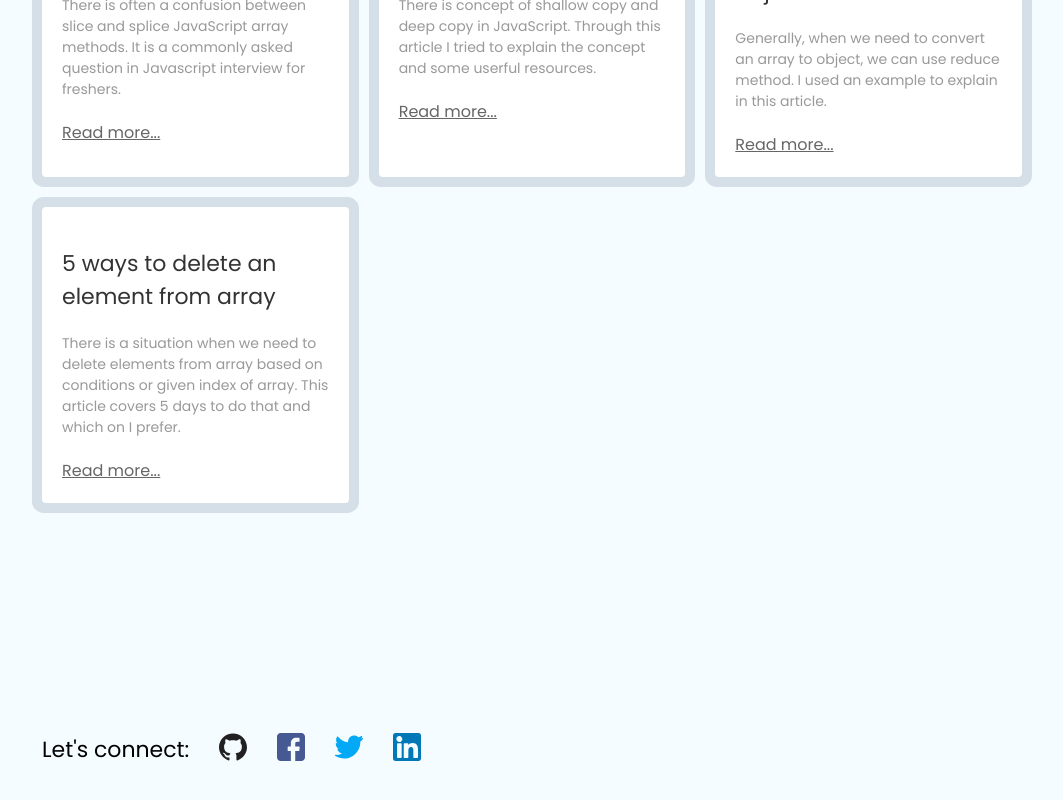
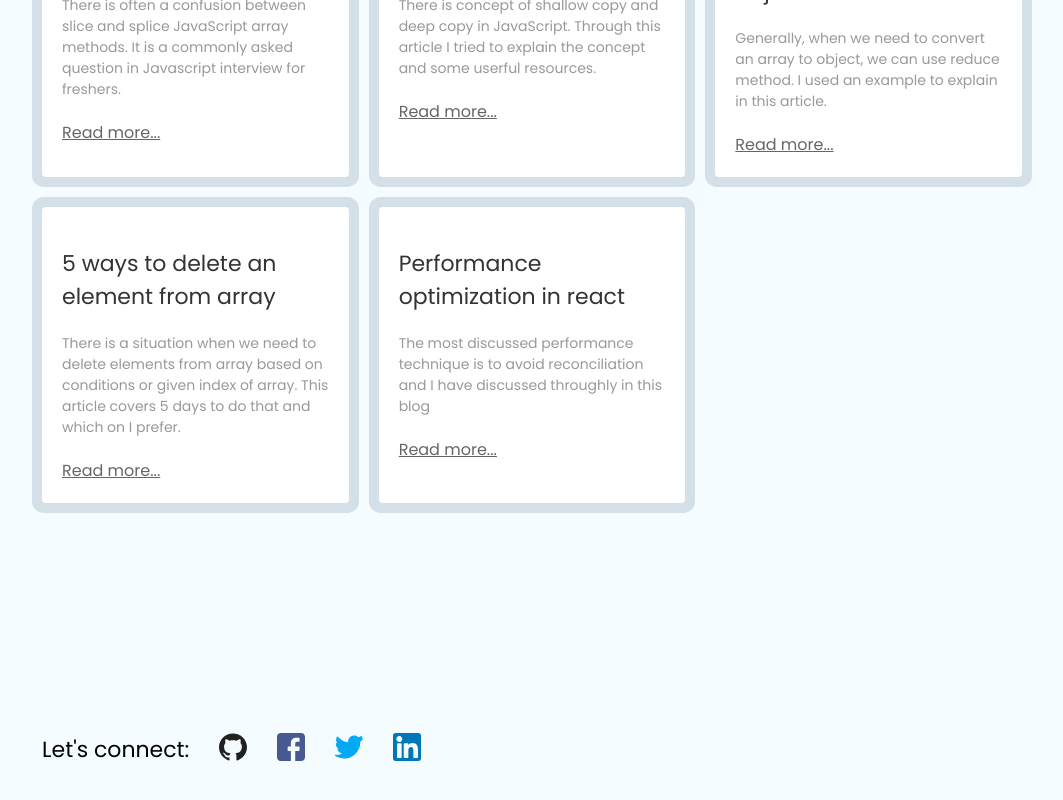
Before and after one commit to ip127001/devrk, a React (Create React App) app: page / in a window 1280 px wide. Shown: the part 1733-2533 px from the top of the page, without its empty margins (108-1171 px from the left). Built offline with nearby package versions, Linux system fonts and the light colour scheme.

Commit message:
performance optimization blog added

```diff
--- a/src/components/blogs/blogs.js
+++ b/src/components/blogs/blogs.js
@@ -3,6 +3,7 @@ import './blogs.scss'
 import array from '../../assets/array.png'
 import objects from '../../assets/objects.png'
 import js from '../../assets/js.png'
+import shouldComponentUpdate from '../../assets/shouldComponentUpdate.png'
 
 function Blog() {
   const mainObjArr = [
@@ -35,6 +36,14 @@ function Blog() {
       link:
         'https://dev.to/ip127001/5-ways-to-delete-an-element-from-an-array-in-javascript-jm9',
     },
+    {
+      background: shouldComponentUpdate,
+      title: 'Performance optimization in react',
+      description:
+        'The most discussed performance technique is to avoid reconciliation and I have discussed throughly in this blog',
+      link:
+        'https://dev.to/ip127001/avoid-reconciliation-using-shouldcomponent-550m',
+    }
   ]
 
   function trackClick(link) {
```
Also changed, not shown: src/assets/shouldComponentUpdate.png (added).
